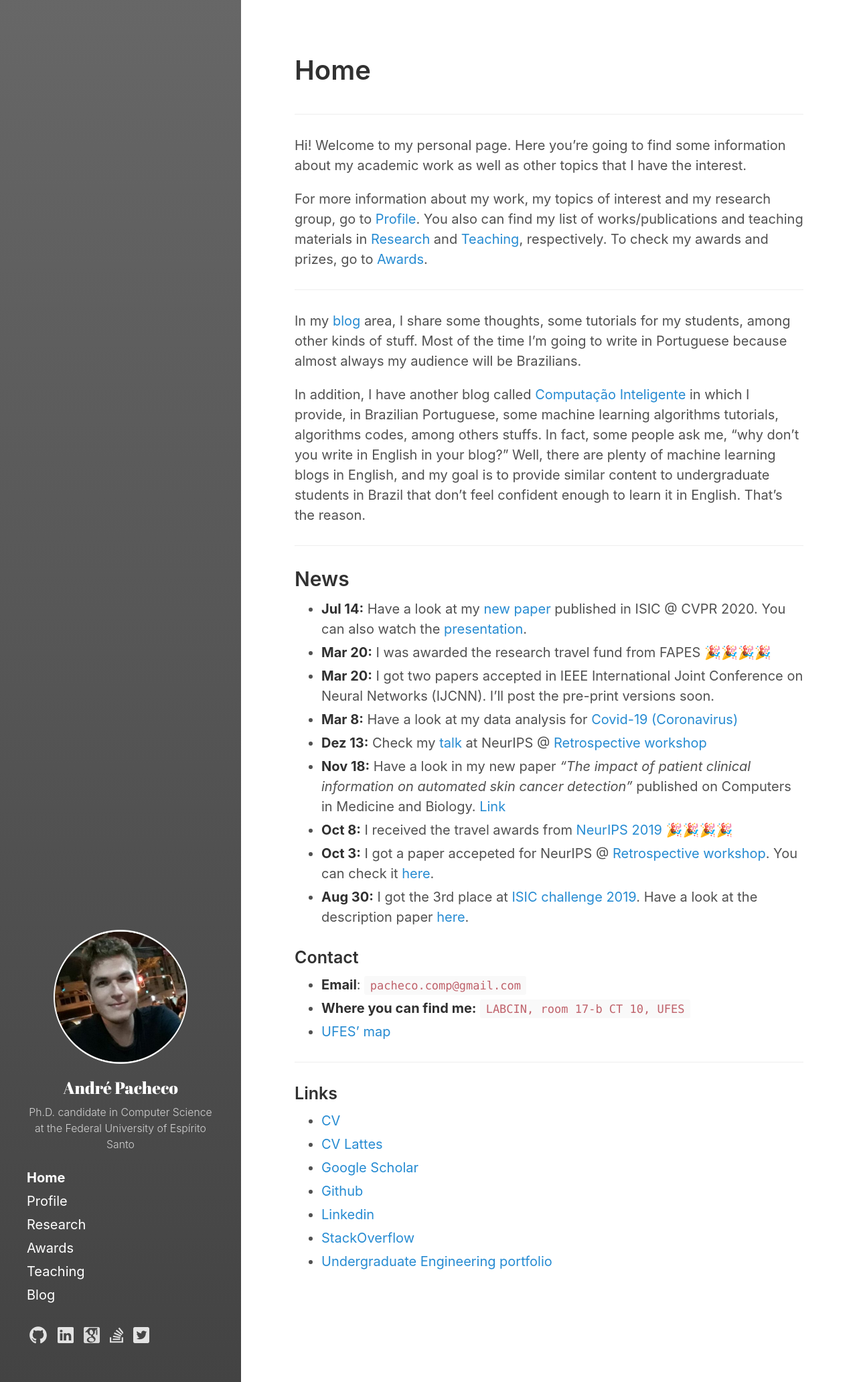
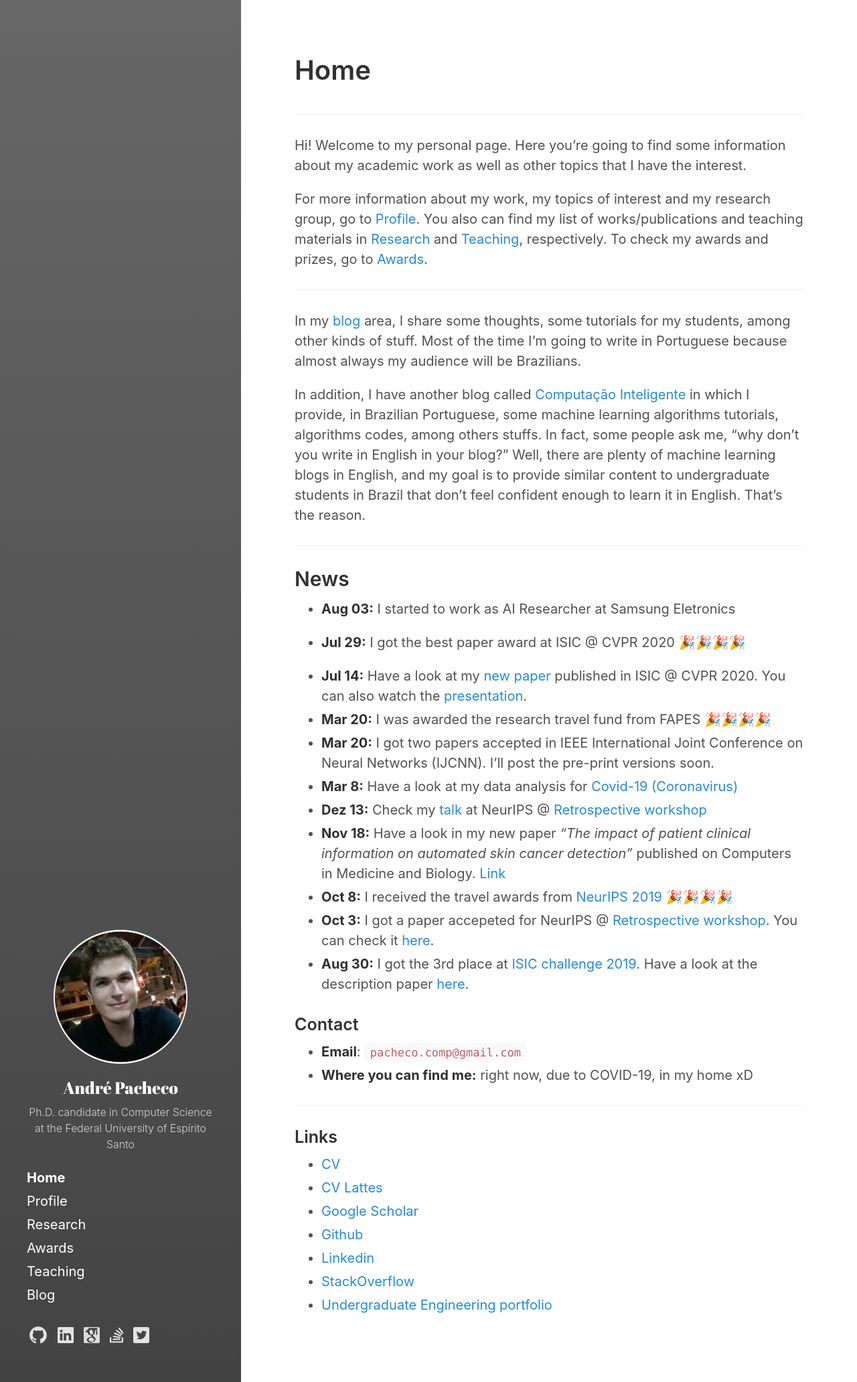
Before and after one commit to paaatcha/paaatcha.github.io, a Jekyll site: the page built from index.md, in a window 1280 px wide. Shown: the whole page at 67% size. Built offline with Jekyll 4.4.1, drawn with Linux system fonts in a browser that asks for light colours.

```diff
--- a/index.md
+++ b/index.md
@@ -17,6 +17,10 @@ ___
 
 ## News
 
++ **Aug 03:** I started to work as AI Researcher at Samsung Eletronics
+
++ **Jul 29:**  I got the best paper award at ISIC @ CVPR 2020 🎉🎉🎉🎉
+
 + **Jul 14:** Have a look at my [new paper](http://openaccess.thecvf.com/content_CVPRW_2020/papers/w42/Pacheco_On_Out-of-Distribution_Detection_Algorithms_With_Deep_Neural_Skin_Cancer_Classifiers_CVPRW_2020_paper.pdf) published in ISIC @ CVPR 2020. You can also watch the [presentation](https://www.youtube.com/watch?v=3kICSeBOndk&feature=youtu.be).
 + **Mar 20:** I was awarded the research travel fund from FAPES 🎉🎉🎉🎉
 + **Mar 20:** I got two papers accepted in IEEE International Joint Conference on Neural Networks (IJCNN). I'll post the pre-print versions soon.
@@ -29,8 +33,7 @@ ___
 
 ### Contact
 + **Email**: `pacheco.comp@gmail.com`
-+ **Where you can find me:** `LABCIN, room 17-b CT 10, UFES`
-+ [UFES' map](https://www.google.com/maps/d/u/0/viewer?ll=-20.277576%2C-40.302658&spn=0.016102%2C0.042872&hl=en&msa=0&z=16&source=embed&ie=UTF8&mid=1bceB-PnlVIgdZnTuy1KrpZ2-KPY)
++ **Where you can find me:** right now, due to COVID-19, in my home xD
 
 
 ___
```
Also changed, not shown: awards.md (+4 -0 lines), profile.md (+4 -2 lines), 1 other file.
